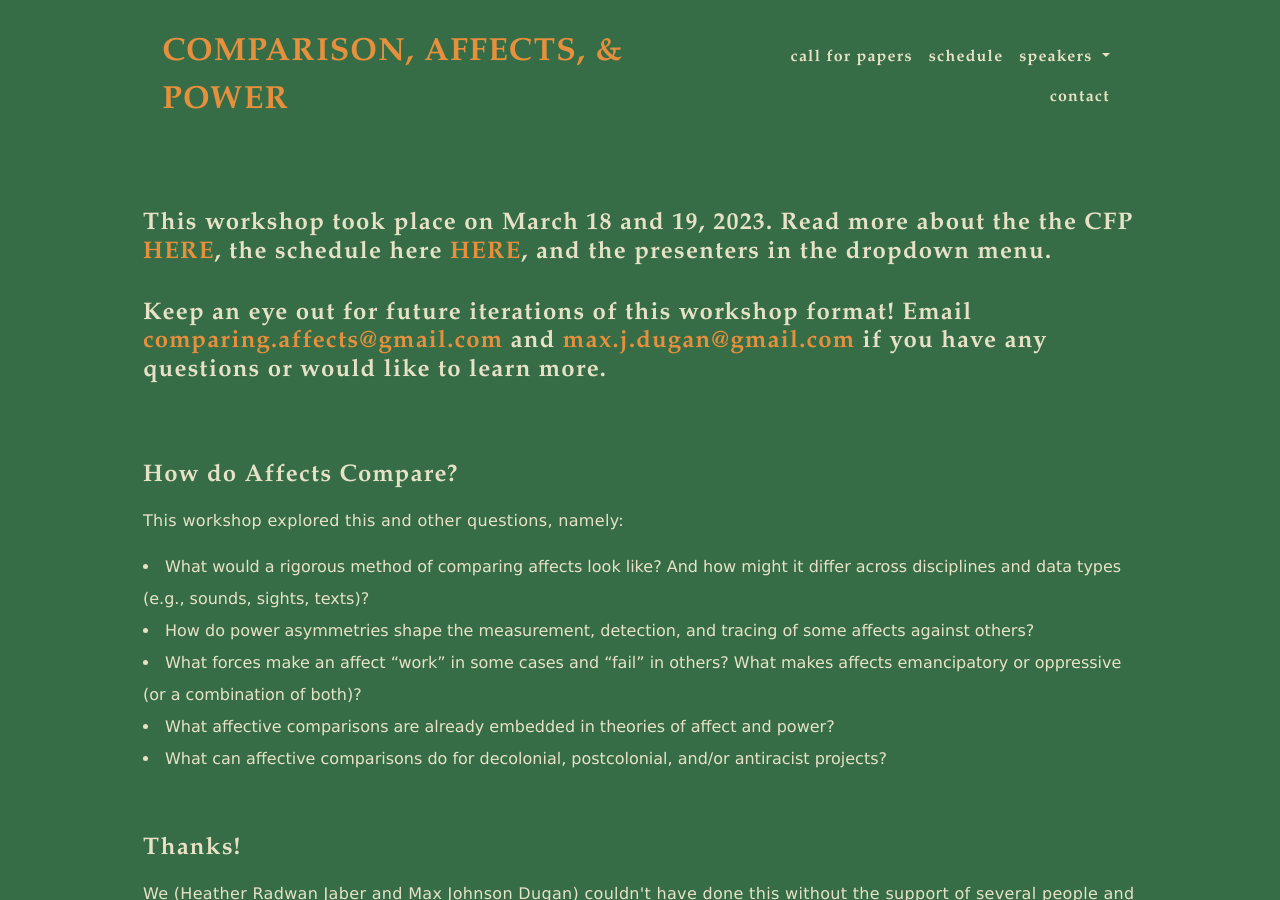
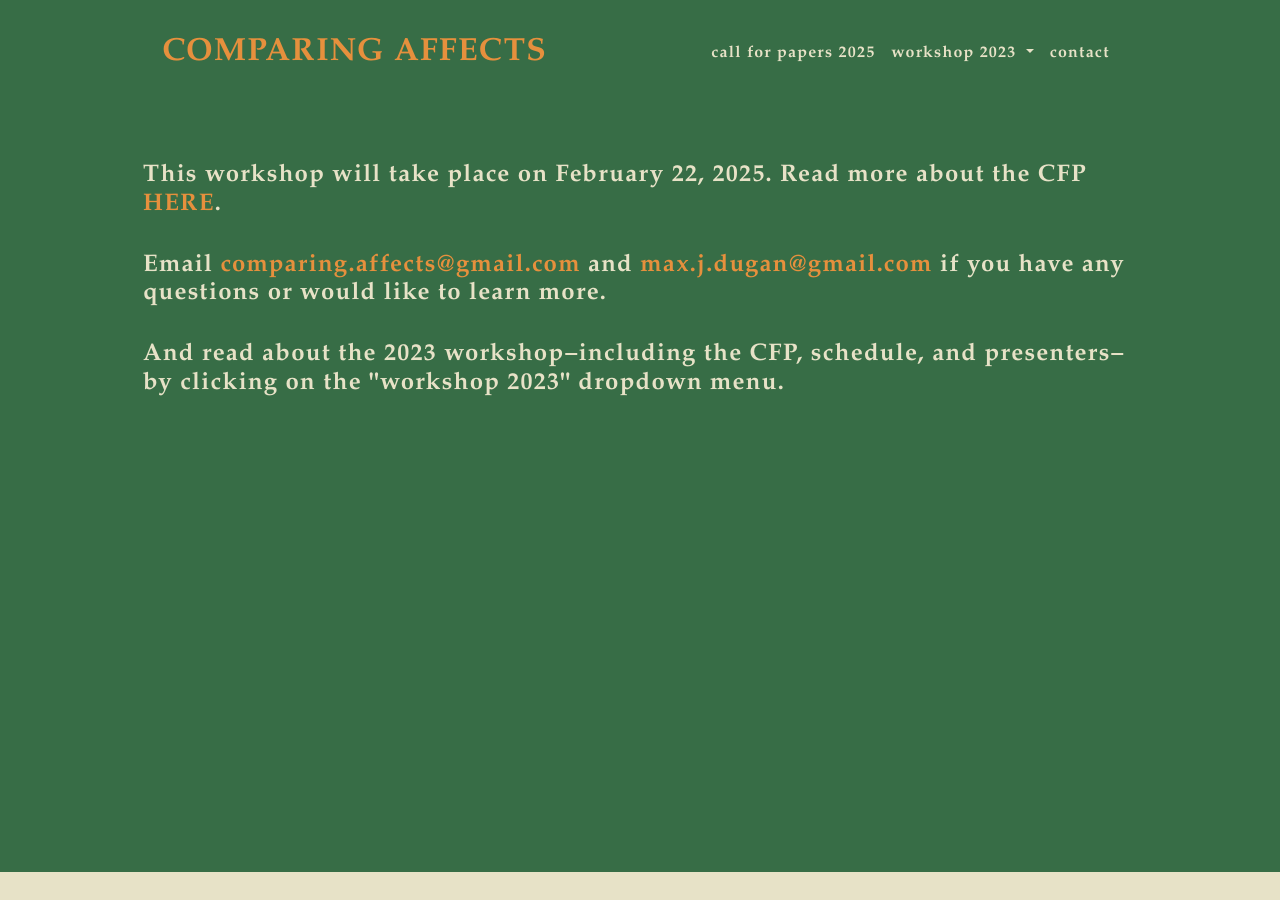
Before and after one commit to maxjdugan/comparing_affects, a Jekyll site: the page built from index.md, in a window 1280 px wide and 900 px high. Built offline with Jekyll 4.4.1, drawn with Linux system fonts in a browser that asks for light colours; some of the changed text lies outside the part shown.

Commit message:
Updates for the 2025 Workshop

```diff
--- a/_config.yml
+++ b/_config.yml
@@ -18,11 +18,11 @@
 # Feel free to change these! For more info, refer to:
 # ~> https://jekyllrb.com/docs/configuration/options/
 
-title:            'COMPARISON, AFFECTS, & POWER'
+title:            'COMPARING AFFECTS'
 description:      ''
 url:              'https://maxjdugan.github.io'
 baseurl:          '/comparing_affects'
-copyright:        'Max Johnson Dugan & Heather Radwan Jaber, 2022'
+copyright:        'Max Johnson Dugan & Heather Radwan Jaber, 2024'
 logo:             #old formatting: '/assets/logo.png'
 
 # ---------------------------------------------------------------
@@ -105,12 +105,14 @@ search:
 # submenu via `sub`.
 
 menu:
-  - label: 'call for papers'
-    link: '/cfp/'
-  - label: 'schedule'
-    link: '/schedule/'
-  - label: 'speakers'
+  - label: 'call for papers 2025'
+    link: '/cfp_2025/'
+  - label: 'workshop 2023'
     sub:
+      - label: 'About'
+        link: '/about/'
+      - label: 'Schedule'
+        link: '/schedule/'
       - label: 'Lacin Tutalar'
         link: '/lacin_tutalar/'
       - label: 'Zeina Tarraf'
--- a/index.md
+++ b/index.md
@@ -2,24 +2,8 @@
 layout: page
 show_title: false
 ---
-<h3>This workshop took place on March 18 and 19, 2023. Read more about the the CFP <a href="https://maxjdugan.github.io/comparing_affects/cfp/">HERE</a>, the schedule here <a href="https://maxjdugan.github.io/comparing_affects/schedule/">HERE</a>, and the presenters in the dropdown menu.</h3>
+<h3>This workshop will take place on February 22, 2025. Read more about the CFP <a href="https://maxjdugan.github.io/comparing_affects/cfp_2025/">HERE</a>.</h3>
 
-<h3>Keep an eye out for future iterations of this workshop format! Email <a href="mailto:comparing.affects@gmail.com">comparing.affects@gmail.com</a> and <a href="mailto:max.j.dugan@gmail.com">max.j.dugan@gmail.com</a> if you have any questions or would like to learn more.</h3>
+<h3>Email <a href="mailto:comparing.affects@gmail.com">comparing.affects@gmail.com</a> and <a href="mailto:max.j.dugan@gmail.com">max.j.dugan@gmail.com</a> if you have any questions or would like to learn more.</h3>
 
-<br>
-
-<h3>How do Affects Compare?</h3>
-
-<p>This workshop explored this and other questions, namely:</p>
-<li>What would a rigorous method of comparing affects look like? And how might it differ across disciplines and data types (e.g., sounds, sights, texts)?</li>
-<li>How do power asymmetries shape the measurement, detection, and tracing of some affects against others?</li>
-<li>What forces make an affect “work” in some cases and “fail” in others? What makes affects emancipatory or oppressive (or a combination of both)?</li>
-<li>What affective comparisons are already embedded in theories of affect and power?</li>
-<li>What can affective comparisons do for decolonial, postcolonial, and/or antiracist projects?</li>
-
-<br>
-
-<h3>Thanks!</h3>
-<p>We (Heather Radwan Jaber and Max Johnson Dugan) couldn't have done this without the support of several people and entities. Principal among them is <b>Donovan O. Schaefer</b>, who has not only been an extraordinarily generous teacher and mentor, but also gave incisive feedback on various elements of the workshop. <b>Emily Ganser</b> was instrumental throughout the design process--most any good aspect of the posters was their doing. <b>Cassandra Hradil</b> was also an brilliant interlocutor for the website design. May we do justice to the support these individuals offered the workshop.</p>
-
-<p>Many thanks to our co-sponsors for spreading the word about this workshop to their networks and for trusting us to further their important work. They are: at the <b>University of Pennsylvania</b>, the <b>Department of Religious Studies</b>, the <b>South Asia Center</b>, the <b>Center for Advanced Research in Global Communications</b>, the <b>Center on Digital Culture and Society</b>, the <b>Middle East Center</b>, and the <b>Center for Africana Studies,</b>and at <b>Northwestern Qatar</b>: the <b>Institute for Advanced Study in the Global South</b>.
+<h3>And read about the 2023 workshop–including the CFP, schedule, and presenters–by clicking on the "workshop 2023" dropdown menu.</h3>
```
Also changed, not shown: pages/about.md (added, +25 -0 lines), pages/call_for_papers_2023.md (renamed from pages/call_for_papers.md, +2 -2 lines), pages/call_for_papers_2025.md (added, +63 -0 lines).
